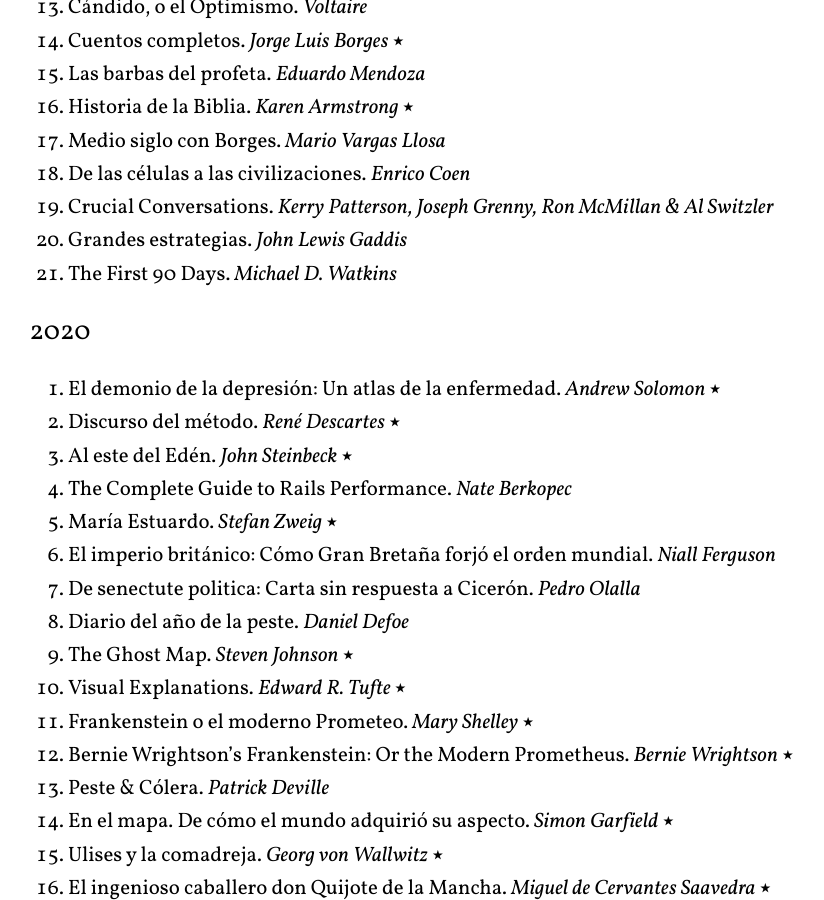
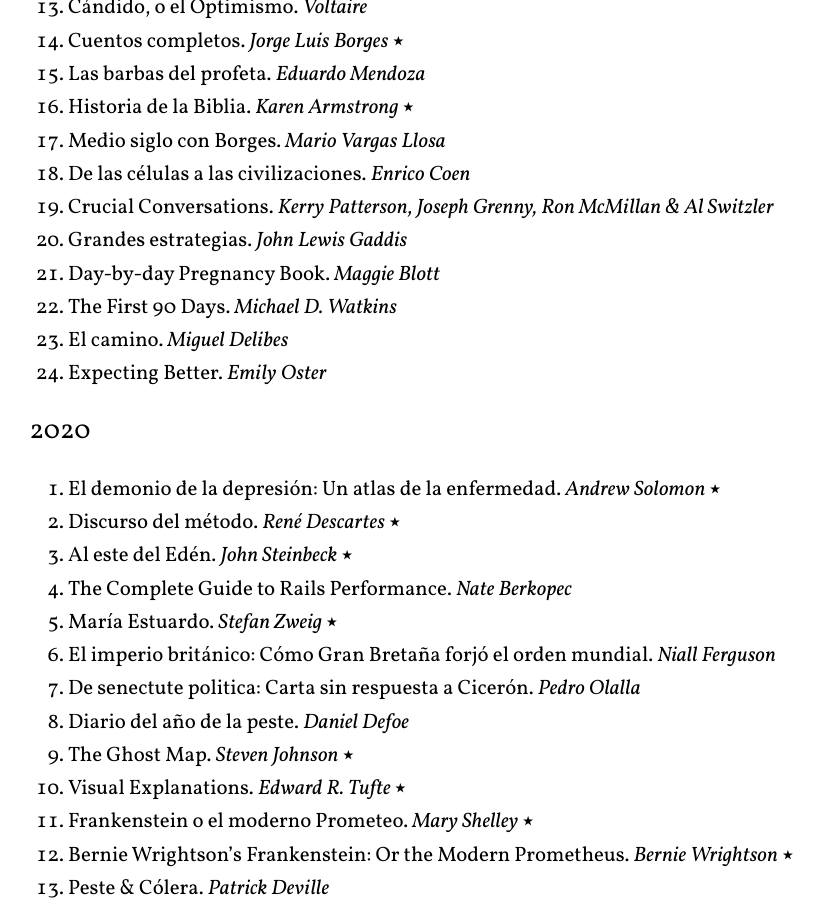
Before and after one commit to arturoherrero/arturoherrero.com, a Jekyll site: the page built from pages/books.md, in a window 1280 px wide and 900 px high, scrolled down 750 px. Shown: the whole window, without its empty margins (221-1045 px from the left). Built offline with Jekyll 4.4.1, drawn with Linux system fonts in a browser that asks for light colours.

Commit message:
Update books

```diff
--- a/pages/books.md
+++ b/pages/books.md
@@ -30,7 +30,10 @@
 18. De las células a las civilizaciones. *Enrico Coen*
 19. Crucial Conversations. *Kerry Patterson, Joseph Grenny, Ron McMillan & Al Switzler*
 20. Grandes estrategias. *John Lewis Gaddis*
+21. Day-by-day Pregnancy Book. *Maggie Blott*
 22. The First 90 Days. *Michael D. Watkins*
+23. El camino. *Miguel Delibes*
+24. Expecting Better. *Emily Oster*
 
 
 ### 2020
```
